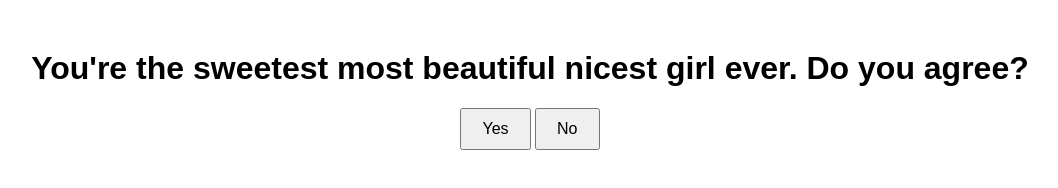
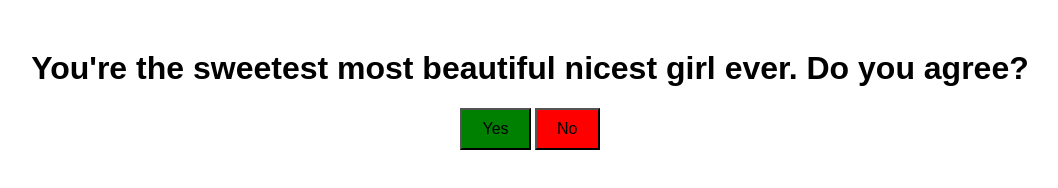
Before and after one commit to nightmare391/arpi-mood-check, a plain HTML site: page index.html in a window 1280 px wide. Shown: the whole page, without its empty margins (110-1168 px from the left). Drawn offline with Linux system fonts and the light colour scheme.

Commit message:
Update index.html

```diff
--- a/index.html
+++ b/index.html
@@ -12,6 +12,12 @@
         }
         #buttonContainer {
             margin-top: 20px;
+        }
+        #growButton{
+            background-color: green;
+        }
+        #actionButton{
+            background-color: red;
         }
         .btn {
             padding: 10px 20px;
```
